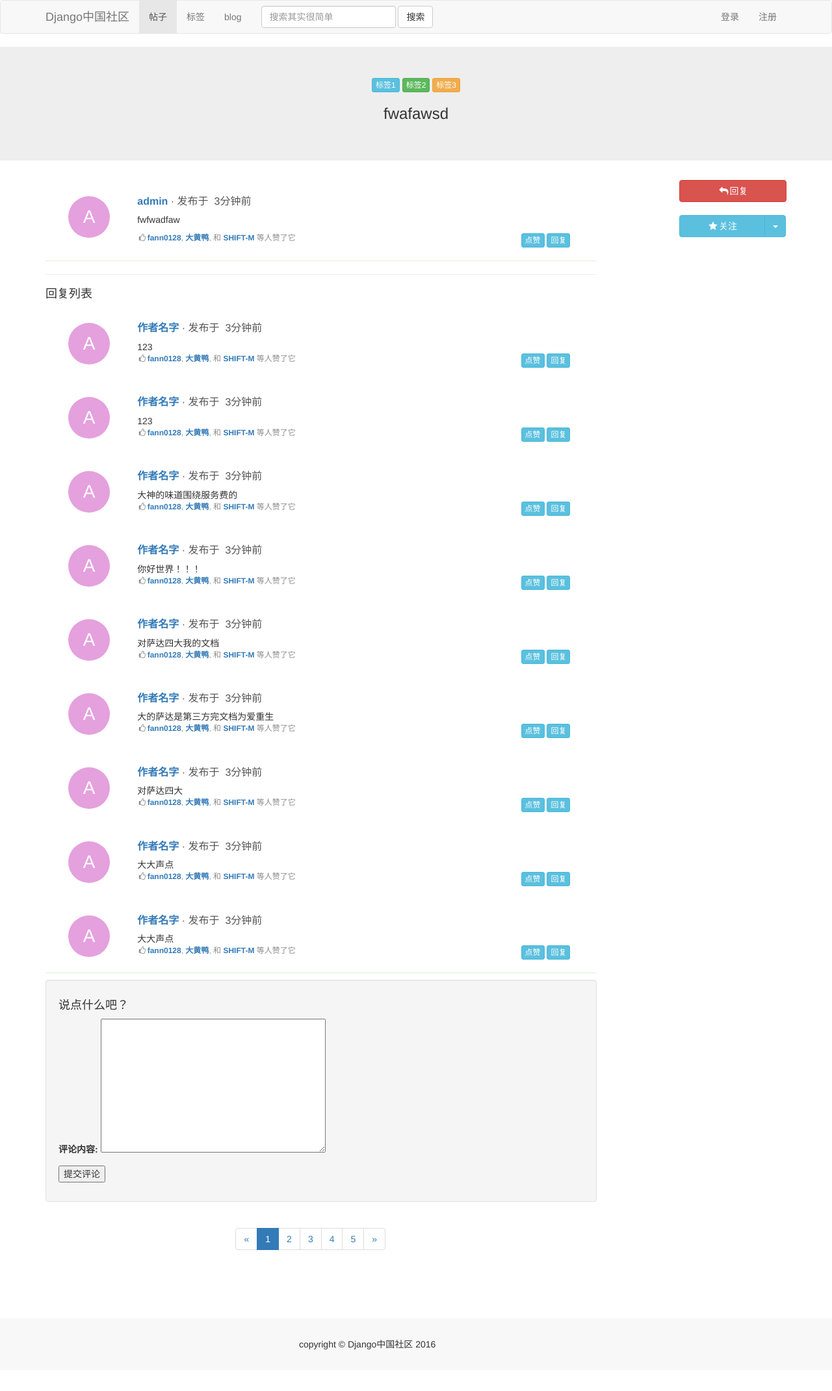
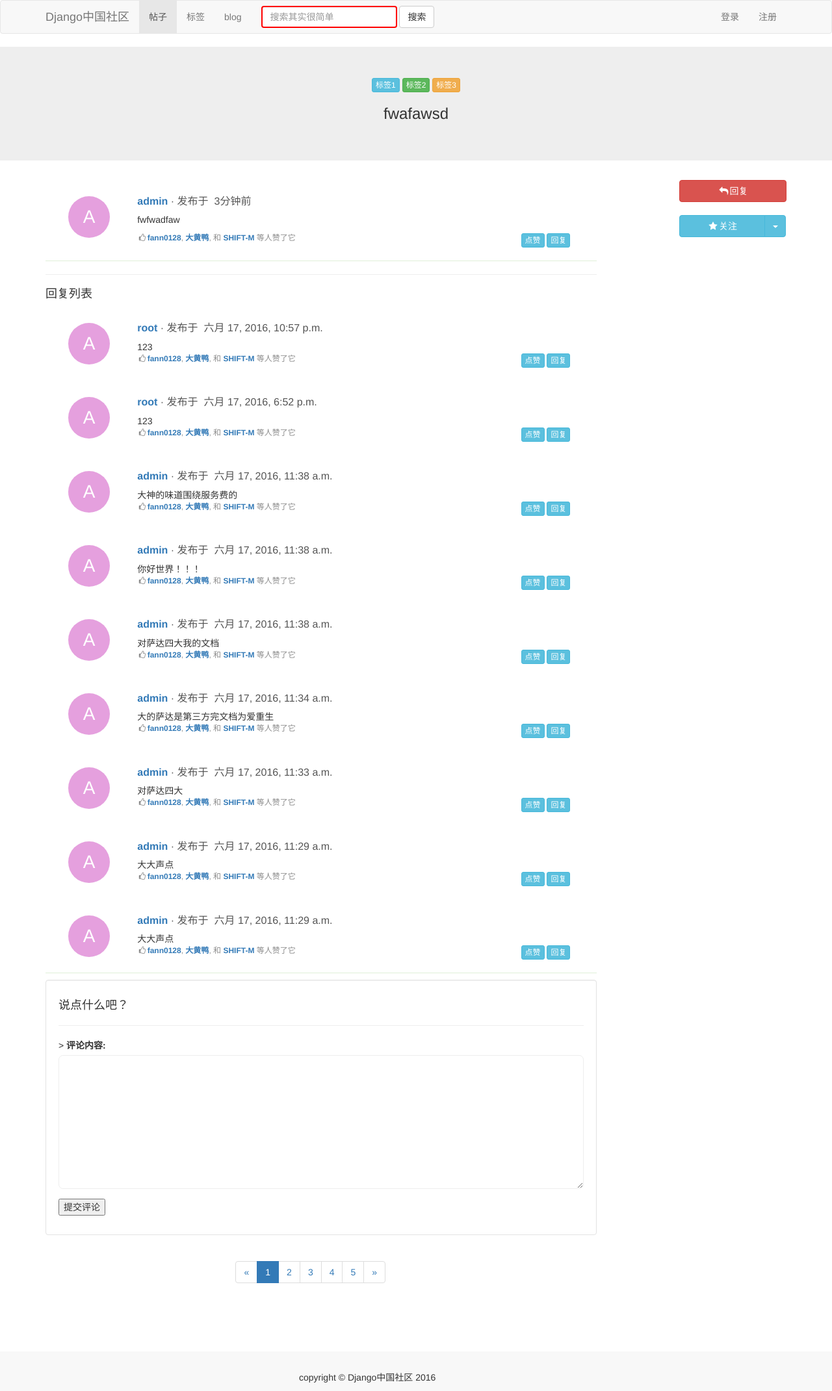
Before and after one commit to jukanntenn/django-blog-tutorial, a Django app: page /post/3 in a window 1280 px wide. Shown: the top 2141 px of the page at 65% size. Before the commit the page ends 2077 px from the top, so only its background shows below. Run offline with Django 3.2, Linux system fonts and the light colour scheme; data comes from the database, SQL or seed files in the repository; both versions use the stored data as it was after the commit; some libraries are stand-ins or nearby versions.

Commit message:
refresh the name and time of the comment author, change the text area style

```diff
--- a/apps/commenta/templatetags/comment_tags.py
+++ b/apps/commenta/templatetags/comment_tags.py
@@ -28,3 +28,7 @@ def comment_count(obj):
             object_id=obj.pk,
             content_type=ContentType.objects.get_for_model(obj)
     ).count()
+
+@register.filter(name='addcss')
+def addcss(field, css):
+    return field.as_widget(attrs={'class': css})
--- a/config/settings.py
+++ b/config/settings.py
@@ -43,6 +43,7 @@ INSTALLED_APPS = [
     'apps.likes',
     'apps.attention',
     'apps.commenta',
+    'widget_tweaks',
 ]
 
 MIDDLEWARE_CLASSES = [
--- a/static/community/css/post.css
+++ b/static/community/css/post.css
@@ -1,4 +1,11 @@
 body{
+}
+textarea {
+    overflow: auto;
+    width: 100%;
+    background: inherit;
+    border: .1em solid #eee;
+    border-radius: .5em;
 }
 a:hover{
     text-decoration: none;
@@ -140,7 +147,9 @@ a:hover{
     margin-left: -20px;
 }
 
-
+.form-control {
+    border: 2px solid red;
+}
 footer{
     width: 100%;
     background-color: #f8f8f8;
--- a/static/usera/js/scripts.js
+++ b/static/usera/js/scripts.js
@@ -7,3 +7,6 @@ jQuery(document).ready(function($) {
     $.backstretch("/static/usera/img/backgrounds/1.jpg");
 
 });
+
+var txt = document.getElementByTagName('textarea');
+txt.setAttribute('rows', '30');
--- a/templates/community/detail.html
+++ b/templates/community/detail.html
@@ -57,8 +57,8 @@
                         </div>
                         <div class="col-sm-10 clearfix d-list-center">
                             <h3 class="dj-list-dinfo">
-                                <a href=""><strong>作者名字</strong></a> · 发布于&nbsp;
-                                <time>3分钟前</time>
+                                <a href=""><strong>{{comment.author}}</strong></a> · 发布于&nbsp;
+                                <time>{{comment.created_time}}</time>
                                 <!-- <i class="fa fa-fw fa-pencil-square-o"></i><strong>作者</strong> · 发布于&nbsp;<time>3分钟前</time> -->
                             </h3>
                             <div class="d-content">
@@ -82,18 +82,22 @@
                     {% endfor %}
                 </div>
 
+                {% load widget_tweaks %}
                 {% comment_form post as form %}
-                <div class="well">
+                <div class="well" style="background: #fff;">
                     <h4>说点什么吧？</h4>
+                    <hr />
                     <form action="{% url 'commenta:post_comment' %}" method="post">{% csrf_token %}
                         {% if next %}
-                            <div><input type="hidden" name="next" value="{{ next }}"/></div>{% endif %}
+                            <div><input type="hidden" name="next" value="{{ next }}"/></div>
+                        {% endif %}
                         {% for field in form %}
                             {% if field.is_hidden %}
+
                                 <div>{{ field }}</div>
                             {% else %}
                                 {% if field.errors %}{{ field.errors }}{% endif %}
-                                <p
+                                <p>
                                         {% if field.errors %} class="error"{% endif %}
                                         {% ifequal field.name "honeypot" %} style="display:none;"{% endifequal %}>
                                     {{ field.label_tag }} {{ field }}
```
Also changed, not shown: db.sqlite3.
